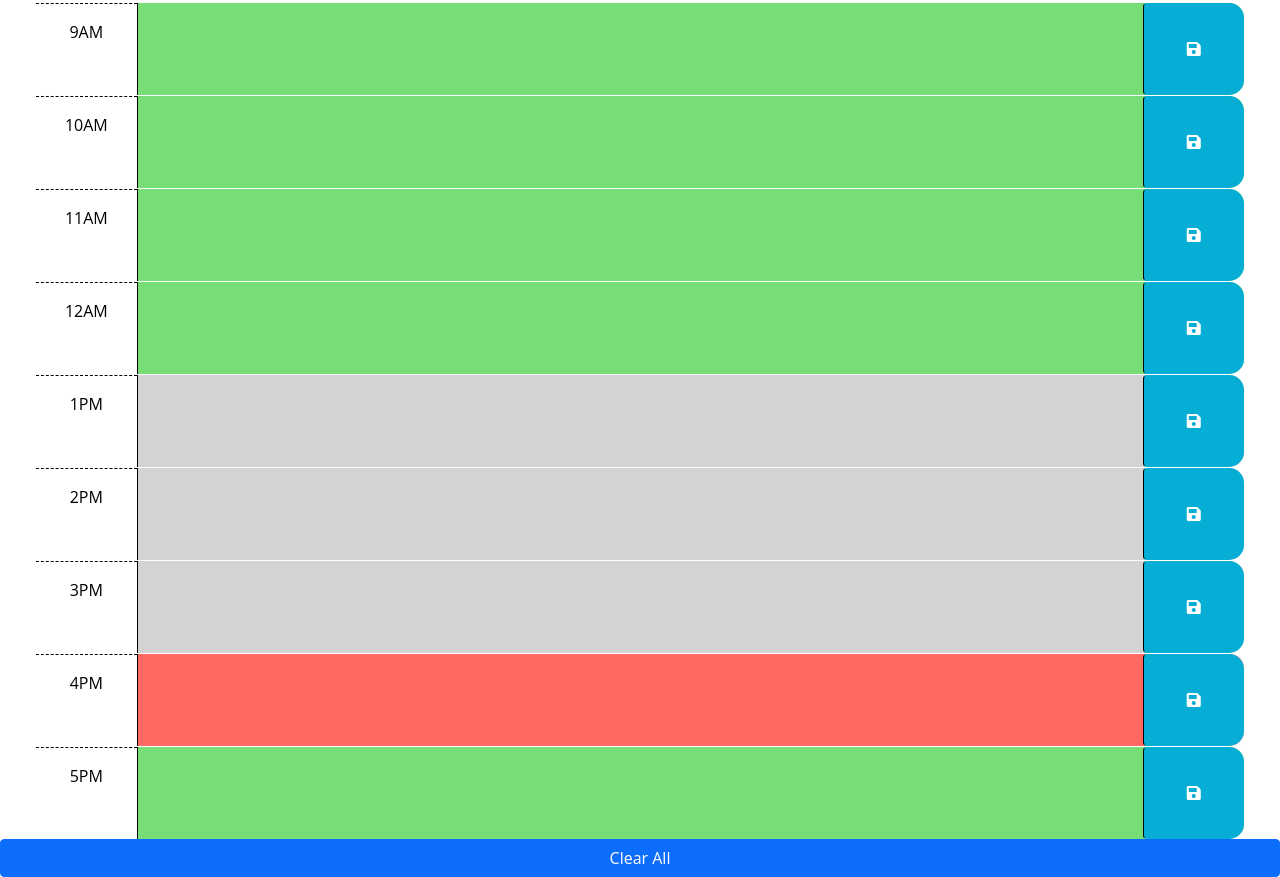
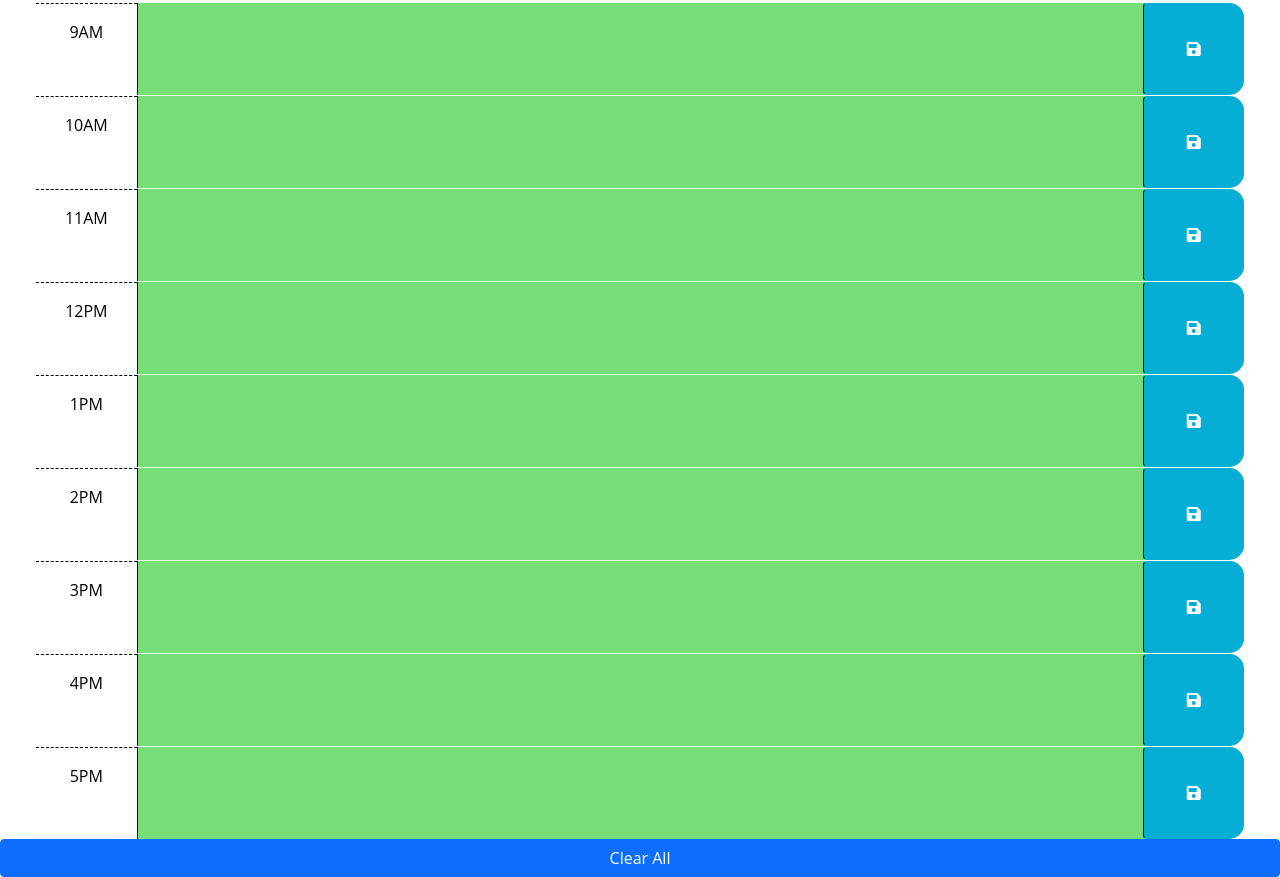
Before and after one commit to mariop578/Work-Day-Scheduler, a website: page index.html in a window 1280 px wide. Shown: the part 295-1172 px from the top of the page. Drawn offline with nearby package versions, Linux system fonts and the light colour scheme.

Commit message:
Fixed Typos and changed the div id times to military time to match the dayjs time

```diff
--- a/index.html
+++ b/index.html
@@ -68,13 +68,13 @@
       </div>
 
       <div id="hour-12" class="row time-block">
-        <div class="col-2 col-md-1 hour text-center py-3">12AM</div>
+        <div class="col-2 col-md-1 hour text-center py-3">12PM</div>
         <textarea class="col-8 col-md-10 description" rows="3"> </textarea>
         <button class="btn saveBtn col-2 col-md-1" aria-label="save">
           <i class="fas fa-save" aria-hidden="true"></i>
         </button>
       </div>
-      <div id="hour-1" class="row time-block">
+      <div id="hour-13" class="row time-block">
         <div class="col-2 col-md-1 hour text-center py-3">1PM</div>
         <textarea class="col-8 col-md-10 description" rows="3"> </textarea>
         <button
@@ -85,7 +85,7 @@
           <i class="fas fa-save" aria-hidden="true"></i>
         </button>
       </div>
-      <div id="hour-2" class="row time-block">
+      <div id="hour-14" class="row time-block">
         <div class="col-2 col-md-1 hour text-center py-3">2PM</div>
         <textarea class="col-8 col-md-10 description" rows="3"> </textarea>
         <button
@@ -96,7 +96,7 @@
           <i class="fas fa-save" aria-hidden="true"></i>
         </button>
       </div>
-      <div id="hour-3" class="row time-block">
+      <div id="hour-15" class="row time-block">
         <div class="col-2 col-md-1 hour text-center py-3">3PM</div>
         <textarea class="col-8 col-md-10 description" rows="3"> </textarea>
         <button
@@ -107,7 +107,7 @@
           <i class="fas fa-save" aria-hidden="true"></i>
         </button>
       </div>
-      <div id="hour-4" class="row time-block">
+      <div id="hour-16" class="row time-block">
         <div class="col-2 col-md-1 hour text-center py-3">4PM</div>
         <textarea class="col-8 col-md-10 description" rows="3"> </textarea>
         <button
@@ -118,7 +118,7 @@
           <i class="fas fa-save" aria-hidden="true"></i>
         </button>
       </div>
-      <div id="hour-5" class="row time-block">
+      <div id="hour-17" class="row time-block">
         <div class="col-2 col-md-1 hour text-center py-3">5PM</div>
         <textarea class="col-8 col-md-10 description" rows="3"> </textarea>
         <button
```
